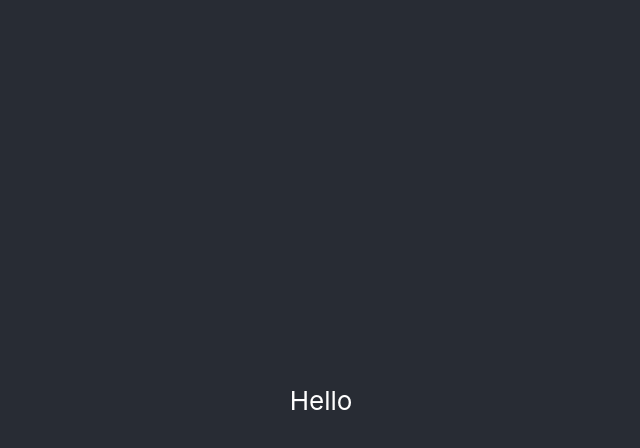
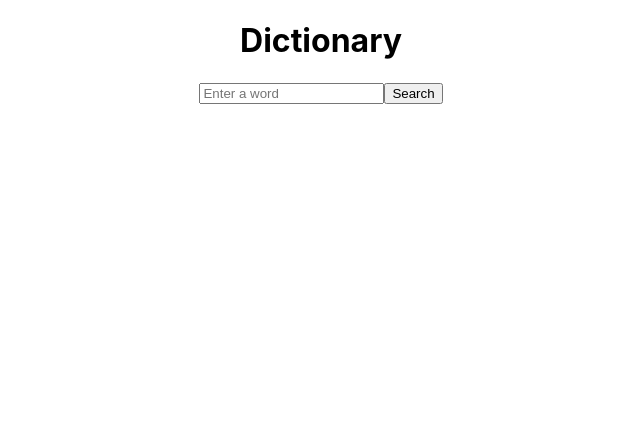
Before and after one commit to J-ustine/dictionary-react, a React (Create React App) app: page / in a window 1280 px wide. Shown: the top 448 px of the page, without its empty margins (319-959 px from the left). Built offline with nearby package versions, Linux system fonts and the light colour scheme.

Commit message:
Added keyword search engine

```diff
--- a/src/App.css
+++ b/src/App.css
@@ -1,38 +1,3 @@
 .App {
   text-align: center;
 }
-
-.App-logo {
-  height: 40vmin;
-  pointer-events: none;
-}
-
-@media (prefers-reduced-motion: no-preference) {
-  .App-logo {
-    animation: App-logo-spin infinite 20s linear;
-  }
-}
-
-.App-header {
-  background-color: #282c34;
-  min-height: 100vh;
-  display: flex;
-  flex-direction: column;
-  align-items: center;
-  justify-content: center;
-  font-size: calc(10px + 2vmin);
-  color: white;
-}
-
-.App-link {
-  color: #61dafb;
-}
-
-@keyframes App-logo-spin {
-  from {
-    transform: rotate(0deg);
-  }
-  to {
-    transform: rotate(360deg);
-  }
-}
--- a/src/App.js
+++ b/src/App.js
@@ -1,10 +1,12 @@
 import "./App.css";
+import Dictionary from "./Dictionary";
 
 function App() {
   return (
-    <div className="App">
+    <div className="App container">
       <header className="App-header">
-        <p>Hello </p>
+        <h1>Dictionary </h1>
+        <Dictionary />
       </header>
     </div>
   );
--- /dev/null
+++ b/src/Dictionary.js
@@ -0,0 +1,18 @@
+import React, { useState } from "react";
+
+export default function Dictionary() {
+  const [keyword, setKeyword] = useState(null);
+  function handlekeyword(event) {
+    setKeyword(event.target.value);
+  }
+  return (
+    <form>
+      <input
+        type="search"
+        placeholder="Enter a word"
+        onChange={handlekeyword}
+      />
+      <input type="submit" value="Search" />
+    </form>
+  );
+}
```
